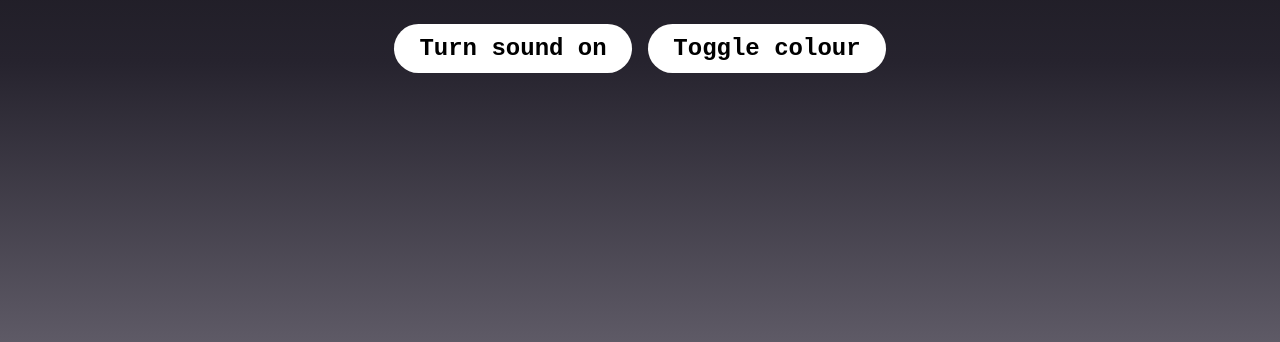
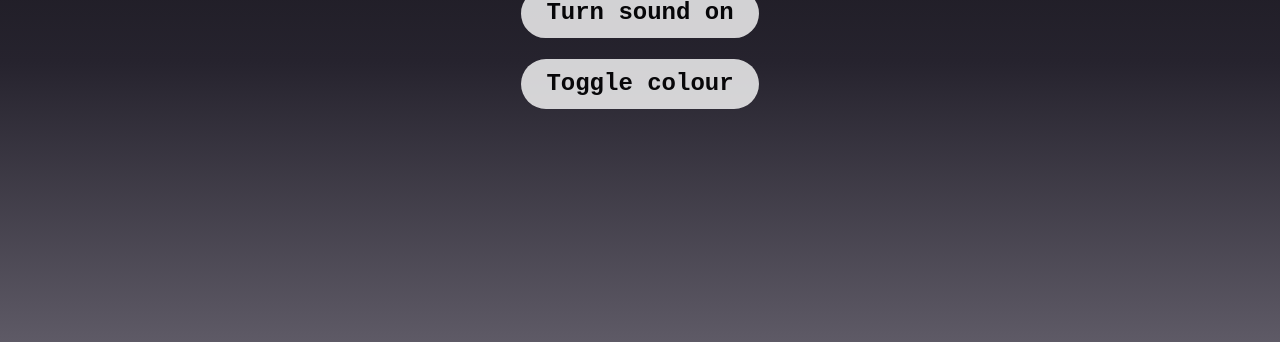
Before and after one commit to laurakalbag/collaborative-sleep-sky, a website built with Vite: page index.html in a window 1280 px wide. Shown: the part 458-800 px from the top of the page. Built offline with nearby package versions, Linux system fonts and the light colour scheme; what @statelyai/sky would draw is missing.

Commit message:
Change button layout and use transparency so stars always visible

```diff
--- a/src/styles.css
+++ b/src/styles.css
@@ -190,6 +190,7 @@ body {
   display: flex;
   align-items: center;
   justify-content: center;
+  opacity: .9;
 }
 
 h1,
@@ -218,9 +219,11 @@ ul {
 }
 
 #buttons {
-  display: flex;
-  flex-wrap: wrap;
-  gap: 1rem;
+  opacity: .8;
+}
+
+#buttons li + li {
+  margin-top: 1rem;
 }
 
 button {
```
